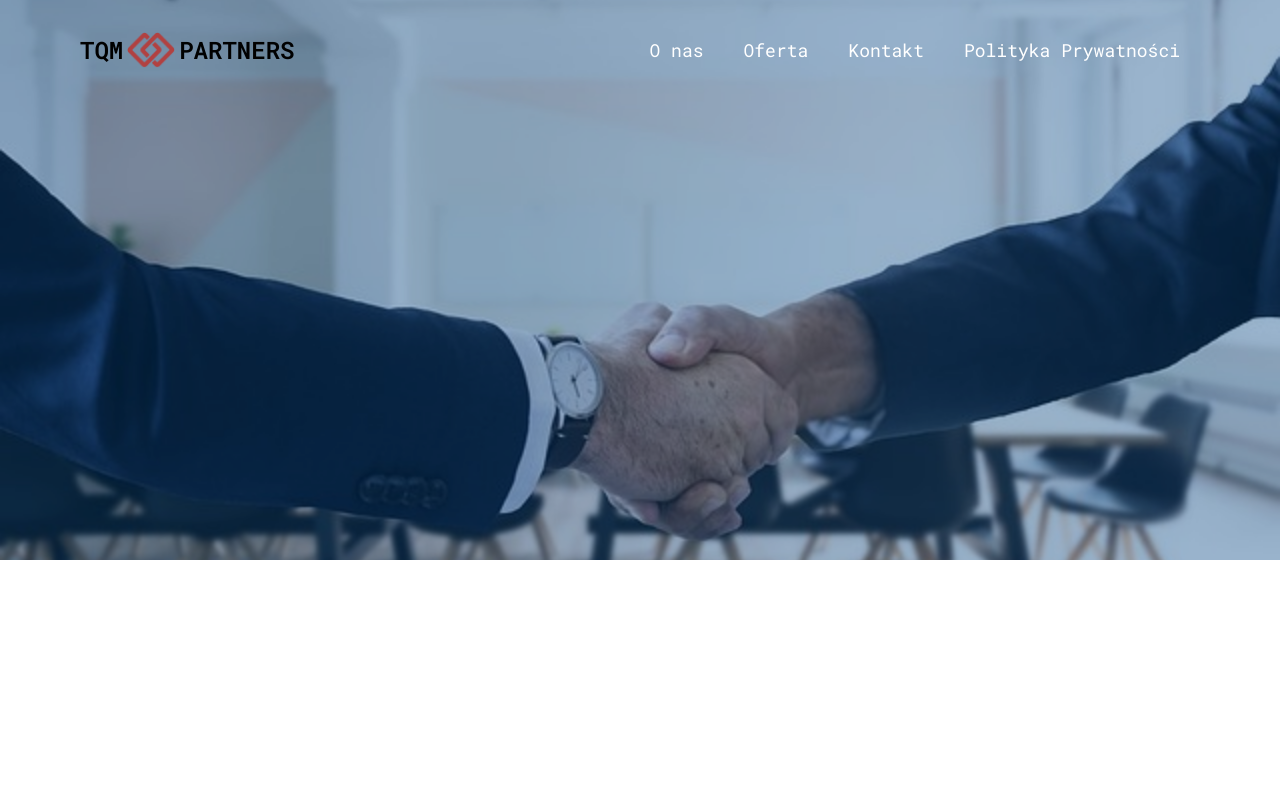
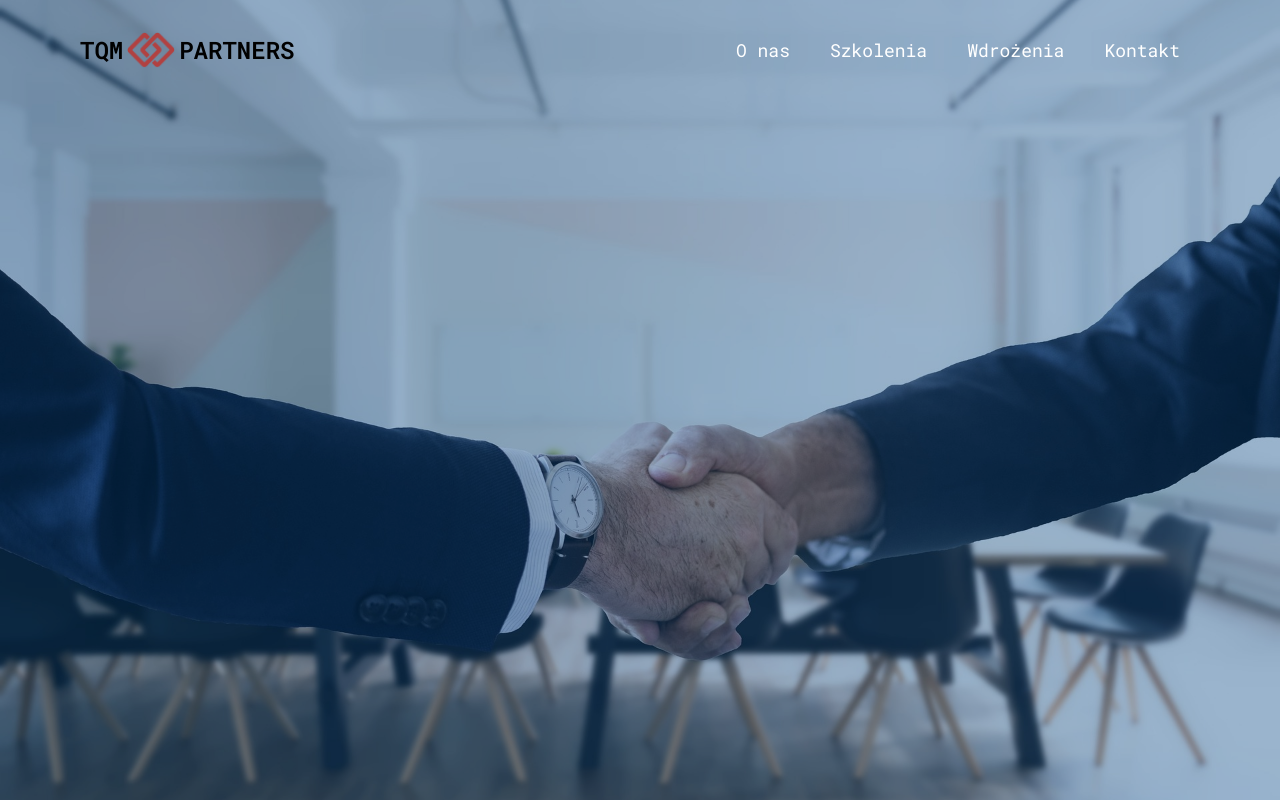
Before and after one commit to SoT03/tqm, a Next.js app: page / in a window 1280 px wide. Built offline with nearby package versions, Linux system fonts and the light colour scheme.

Commit message:
added responsive img to header and changed navbar

```diff
--- a/components/Header.tsx
+++ b/components/Header.tsx
@@ -1,9 +1,17 @@
+import { useWindowSize } from '@/hooks/useWindowSize';
+
 const Header = () => {
+	const sizes = useWindowSize();
+
 	return (
 		<header
-			className='relative h-[70vh] bg-center bg-cover text-white -z-10'
+			className='relative h-[65vh] bg-center bg-cover  text-white xl:h-[100vh] -z-10'
 			style={{
-				backgroundImage: 'url(/img/handshake_small.jpg)',
+				backgroundImage: `${
+					sizes.width >= 768
+						? 'url(/img/handshake_big.jpg)'
+						: 'url(/img/handshake_small.jpg)'
+				}`,
 			}}>
 			<div className='wrapper'></div>
 			<div className='bg-shadow'></div>
--- a/components/layout/navbar.tsx
+++ b/components/layout/navbar.tsx
@@ -5,9 +5,9 @@ import { useEffect, useState } from 'react';
 
 const navLinks: { name: string; link: string }[] = [
 	{ name: 'O nas', link: '/#aboutUs' },
-	{ name: 'Oferta', link: '/offer' },
+	{ name: 'Szkolenia', link: '/training' },
+	{ name: 'Wdrożenia', link: '/implementations' },
 	{ name: 'Kontakt', link: '/contact' },
-	{ name: 'Polityka Prywatności', link: '/privacyPolicy' },
 ];
 
 const Navbar = () => {
```
